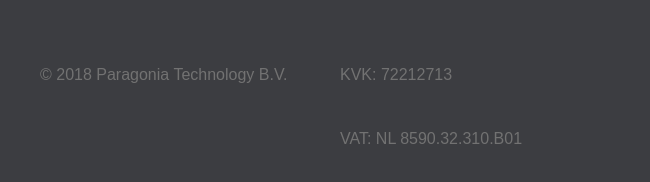
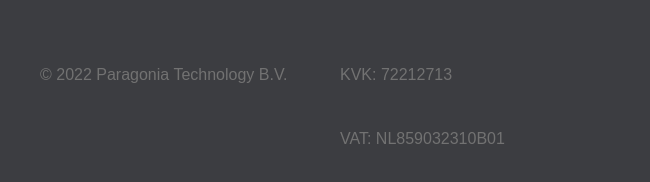
Before and after one commit to Paragonia/paragonia-technology-site, a Gatsby site: page / in a window 1280 px wide. Shown: the part 4988-5170 px from the top of the page, 15-665 px from the left. Built offline with nearby package versions, Linux system fonts and the light colour scheme; Gatsby itself is replaced by a stand-in of ours.

Commit message:
Update footer

```diff
--- a/src/components/footer.js
+++ b/src/components/footer.js
@@ -5,11 +5,11 @@
 <div className="container-fluid">
     <footer className={`row ${footerStyles.footer}`}>
         <div className={`col-md-3 ${footerStyles.footerBrand}`}>
-            <p>© 2018 Paragonia Technology B.V.</p>
+            <p>© 2022 Paragonia Technology B.V.</p>
         </div>
         <div className={`col-md-3 ${footerStyles.footerInfo}`}>
             <p>KVK: 72212713</p>
-            <p>VAT: NL 8590.32.310.B01</p>
+            <p>VAT: NL859032310B01</p>
         </div>
     </footer>
 </div>)
```
